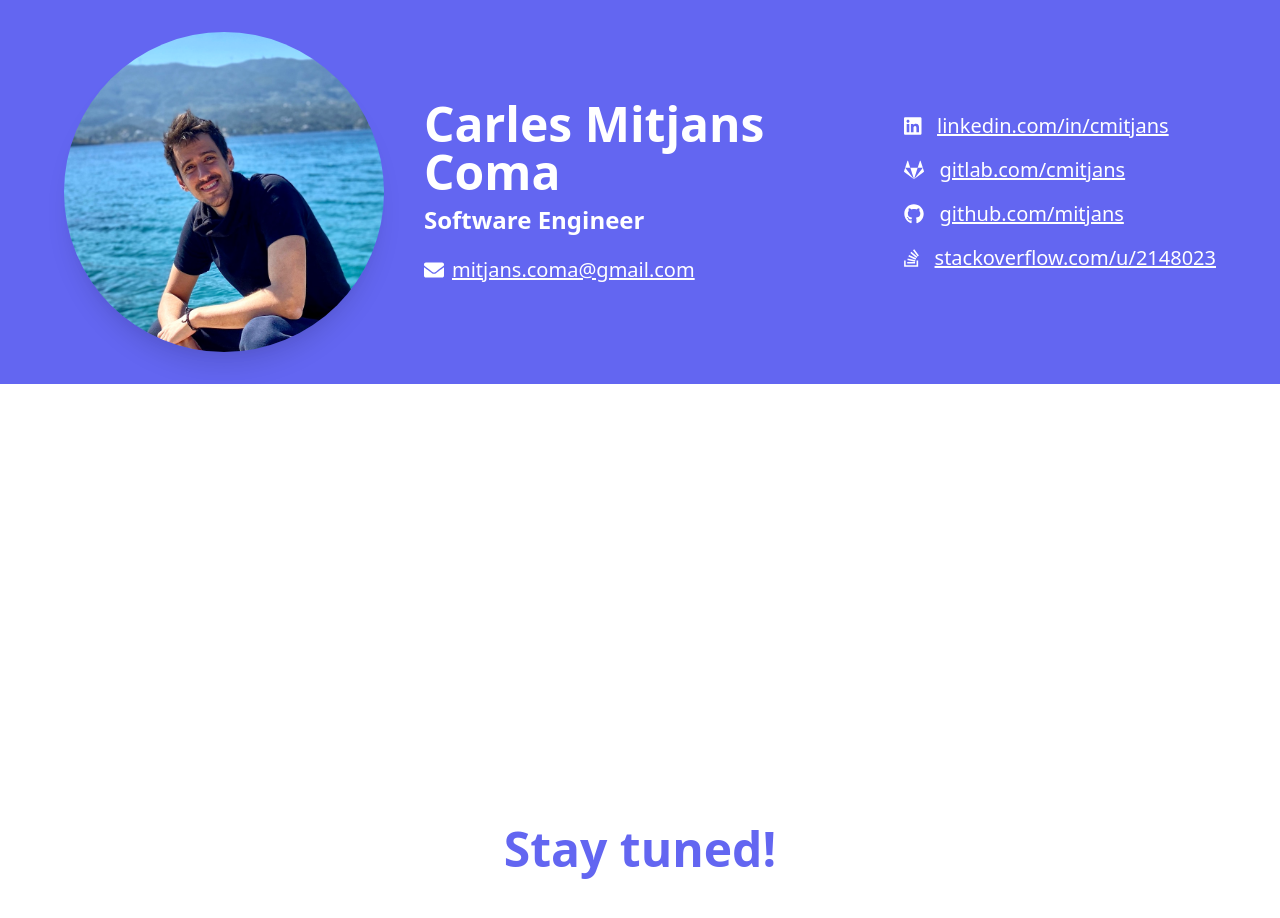
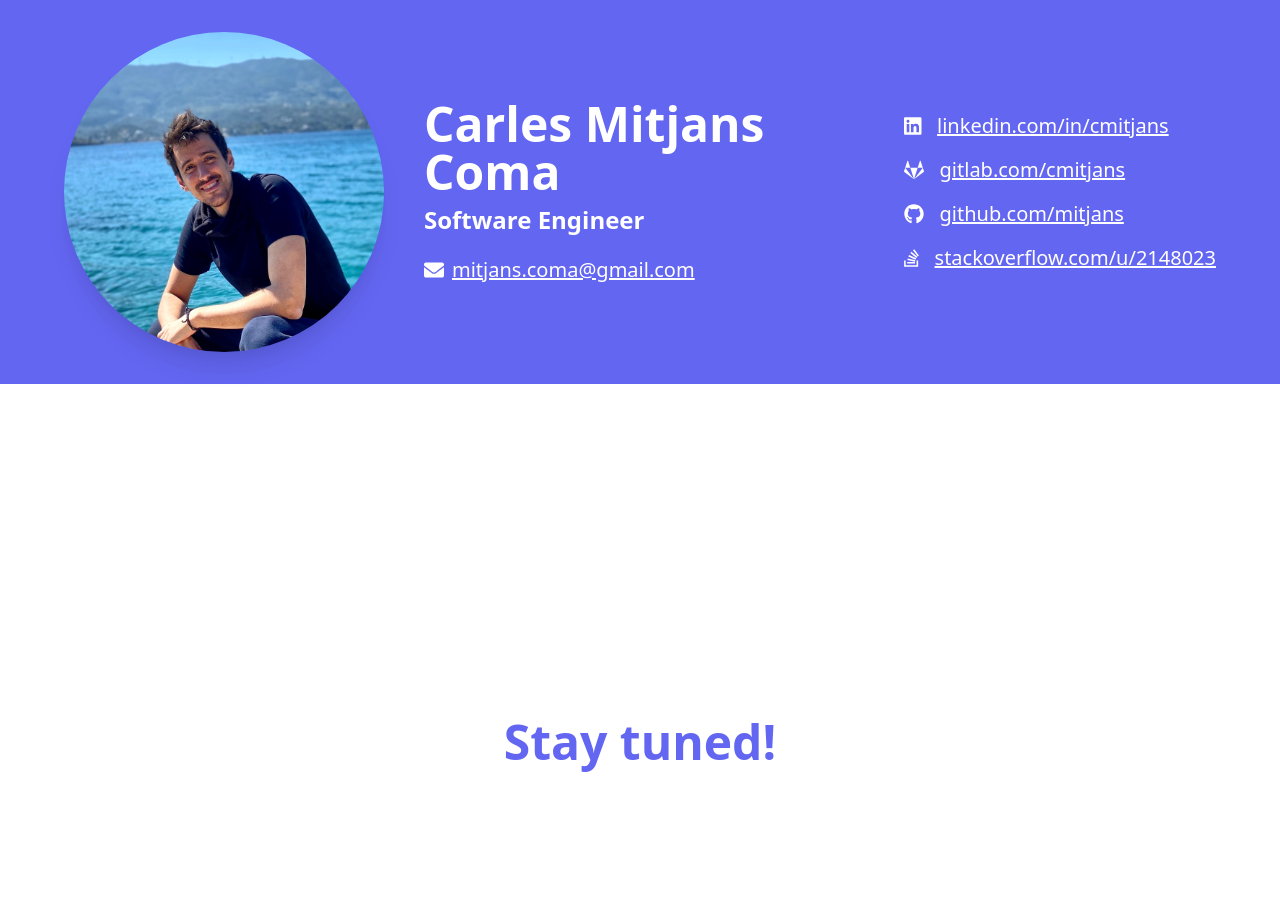
Before and after one commit to mitjans/vue-kinesis, a Vue app: page / in a window 1280 px wide. Shown: the top 918 px of the page. Built offline with nearby package versions, Linux system fonts and the light colour scheme; a web font is replaced by a local one.

Commit message:
fix: Scrolling

```diff
--- a/src/App.vue
+++ b/src/App.vue
@@ -23,12 +23,8 @@ export default {
   setup() {
     const scrolling = ref(false);
 
-    document.addEventListener('wheel', (event) => {
-      if (event.deltaY > 0) {
-        scrolling.value = true;
-      } else if (window.pageYOffset === 0) {
-        scrolling.value = false;
-      }
+    document.addEventListener('scroll', () => {
+      scrolling.value = window.pageYOffset > 0;
     });
 
     return {
@@ -45,6 +41,7 @@ export default {
 
 #content {
   @apply transition-all duration-500 pt-96;
+  height: 1100px;
 }
 
 #content.scrolling {
--- a/src/components/web_content/main_content.vue
+++ b/src/components/web_content/main_content.vue
@@ -14,9 +14,7 @@ export default {
 
 <style>
 #main-content {
-  @apply flex justify-center items-center;
-
-  height: 930px;
+  @apply h-full flex justify-center items-center;
 }
 
 #main-content p {
```
